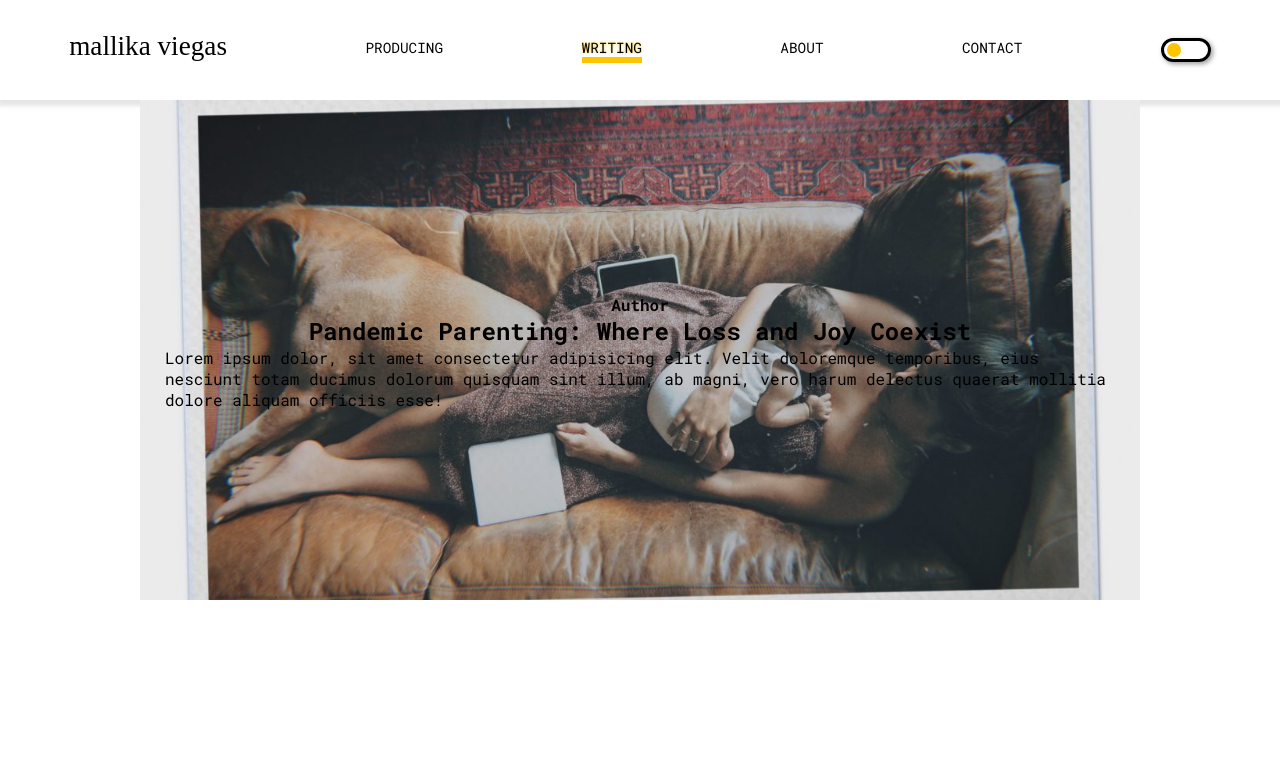
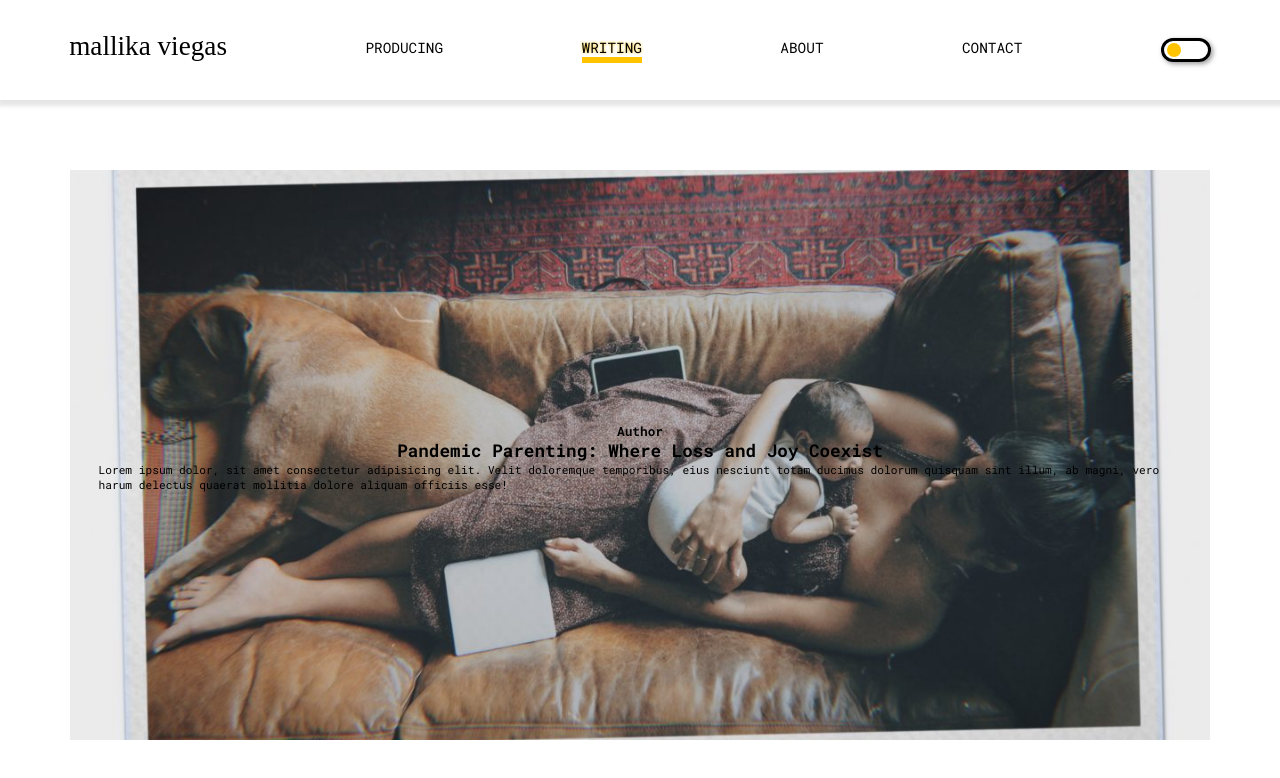
Before and after one commit to raps2019/mallika-viegas, a React (Create React App) app: page /writing in a window 1280 px wide. Shown: the top 778 px of the page. Built offline with nearby package versions, Linux system fonts and the light colour scheme; a web font is replaced by a local one.

Commit message:
refactored side navbar status to use useContext hook

```diff
--- a/src/components/navbar/Navbar.js
+++ b/src/components/navbar/Navbar.js
@@ -1,43 +1,52 @@
 import React, { useState, useEffect, useRef } from 'react';
 import { useViewport } from '../../contexts/ViewportProvider';
+import { useSideNavbar } from '../../contexts/SideNavbarProvider';
 import MenuToggleButton from './menuToggleButton/MenuToggleButton';
 import TopNavbar from './TopNavbar';
 import SideNavbar from './SideNavbar';
 
 const Navbar = () => {
-  const [sideNavbar, setSideNavbar] = useState(false);
-  const [sideNavbarOpen, setSideNavbarOpen] = useState(false);
-  const { width } = useViewport();
+  const {
+    sideNavbar,
+    sideNavbarOpen,
+    toggleSideNavbar,
+    handleNavLinkClick,
+    handleClickOutsideNav,
+  } = useSideNavbar();
 
-  const toggleSideNavbar = () => {
-    if (sideNavbarOpen) {
-      setSideNavbarOpen(false);
-    } else {
-      setSideNavbarOpen(true);
-    }
-  };
+  // const [sideNavbar, setSideNavbar] = useState(false);
+  // const [sideNavbarOpen, setSideNavbarOpen] = useState(false);
+  // const { width } = useViewport();
 
-  const handleNavLinkClick = () => {
-    if (sideNavbarOpen) {
-      setSideNavbarOpen(false);
-    } else {
-      return;
-    }
-  };
+  // const toggleSideNavbar = () => {
+  //   if (sideNavbarOpen) {
+  //     setSideNavbarOpen(false);
+  //   } else {
+  //     setSideNavbarOpen(true);
+  //   }
+  // };
 
-  const handleClickOutsideNav = () => {
-    if (sideNavbarOpen) {
-      setSideNavbarOpen(false);
-    }
-  };
+  // const handleNavLinkClick = () => {
+  //   if (sideNavbarOpen) {
+  //     setSideNavbarOpen(false);
+  //   } else {
+  //     return;
+  //   }
+  // };
 
-  useEffect(() => {
-    if (width <= 1024) {
-      setSideNavbar(true);
-    } else {
-      setSideNavbar(false);
-    }
-  }, [width]);
+  // const handleClickOutsideNav = () => {
+  //   if (sideNavbarOpen) {
+  //     setSideNavbarOpen(false);
+  //   }
+  // };
+
+  // useEffect(() => {
+  //   if (width <= 1024) {
+  //     setSideNavbar(true);
+  //   } else {
+  //     setSideNavbar(false);
+  //   }
+  // }, [width]);
 
   return (
     <>
--- a/src/components/navbar/Navbar.styles.js
+++ b/src/components/navbar/Navbar.styles.js
@@ -11,6 +11,9 @@ export const TopNavbarContainer = styled.div`
 `;
 
 export const SideNavbarContainer = styled.div`
+  position: absolute;
+  top: 0;
+  left: 0;
   width: 230px;
   height: 100vh;
   display: flex;
@@ -19,7 +22,7 @@ export const SideNavbarContainer = styled.div`
   transition: all 250ms ease-in;
   box-shadow: 2px 2px 4px 4px rgba(0,0,0,.1);
   padding: 3rem 0;
-
+  z-index: 10;
 
   @media screen and (max-width: 540px) {
     width: 100vw;
--- a/src/components/navbar/menuToggleButton/MenuToggleButton.styles.js
+++ b/src/components/navbar/menuToggleButton/MenuToggleButton.styles.js
@@ -13,7 +13,7 @@ background: transparent;
 border: none;
 cursor: pointer;
 padding: 0;
-z-index: 10;
+z-index: 11;
 
 &:focus {
   outline:none;
--- a/src/components/pages/portfolio/PortfolioItem.js
+++ b/src/components/pages/portfolio/PortfolioItem.js
@@ -3,7 +3,7 @@ import * as Styled from './PortfolioItem.styles';
 
 const PortfolioItem = ({ item }) => {
   return (
-    <Styled.Container>
+    // <Styled.Container>
     <Styled.ImageWrapper>
       <img src={item.img} alt=""></img>
       <Styled.TextWrapper>
@@ -13,7 +13,7 @@ const PortfolioItem = ({ item }) => {
         <Styled.TextTwo>{item.description}</Styled.TextTwo>
       </Styled.TextWrapper>
     </Styled.ImageWrapper>
-    </Styled.Container>
+    // </Styled.Container>
   );
 };
 
--- a/src/components/pages/portfolio/PortfolioItem.styles.js
+++ b/src/components/pages/portfolio/PortfolioItem.styles.js
@@ -3,21 +3,19 @@ import styled from 'styled-components';
 const imgWidth = 1000;
 const imgHeight = 1000;
 
-export const Container = styled.div`
-display: flex;
-width: 100%;
-justify-content: center;
-`
-
+// export const Container = styled.div`
+//   display: flex;
+//   width: 100%;
+//   justify-content: center;
+// `;
 
 export const ImageWrapper = styled.div`
   position: relative;
-  /* height: ${imgWidth}px;
-  width: ${imgHeight}px; */
+  width: 100%;
+  /* max-width: ${imgWidth}px; */
 
   & > img {
     width: 100%;
-    max-width: 1000px;
     height: auto;
   }
 `;
@@ -33,14 +31,20 @@ export const TextWrapper = styled.div`
   align-items: center;
   justify-content: center;
   font-family: 'Roboto Mono', monospace;
-  /* background:red; */
 `;
 
+export const HeadingOne = styled.h3`
+  font-size: 1.1rem;
+`;
 
-export const HeadingOne = styled.h3`
-font-size: 1.5rem;
-`
-export const HeadingTwo = styled.h4``
+export const HeadingTwo = styled.h4`
+font-size: 0.8rem;
+`;
 
-export const TextOne = styled.p``
-export const TextTwo = styled.p``
+export const TextOne = styled.p`
+font-size: 0.75rem;
+`;
+
+export const TextTwo = styled.p`
+font-size: 0.70rem;
+`;
--- a/src/components/pages/portfolio/writing/Writing.js
+++ /dev/null
@@ -1,13 +0,0 @@
-import React from 'react'
-import { writingData } from './writingData'
-import PortfolioItem from '../PortfolioItem'
-
-const Writing = () => {
-  return (
-    <div>
-      <PortfolioItem item={writingData[0]}></PortfolioItem>
-    </div>
-  )
-}
-
-export default Writing
--- /dev/null
+++ b/src/components/pages/writing/Writing.js
@@ -0,0 +1,19 @@
+import React from 'react';
+import { writingData } from './writingData';
+import PortfolioItem from '../portfolio/PortfolioItem';
+import {
+  GlobalPageContainer,
+  GlobalContentContainer,
+} from '../../../globalStyles/GlobalStyles';
+
+const Writing = () => {
+  return (
+    <GlobalPageContainer>
+      <GlobalContentContainer>
+        <PortfolioItem item={writingData[0]}></PortfolioItem>
+      </GlobalContentContainer>
+    </GlobalPageContainer>
+  );
+};
+
+export default Writing;
--- /dev/null
+++ b/src/contexts/SideNavbarProvider.js
@@ -0,0 +1,75 @@
+import React, { useEffect, useState } from 'react';
+import { useViewport } from './ViewportProvider';
+
+const SideNavbarContext = React.createContext({});
+
+const SideNavbarProvider = ({ children }) => {
+  const { width } = useViewport();
+
+  const [sideNavbar, setSideNavbar] = useState(false);
+  const [sideNavbarOpen, setSideNavbarOpen] = useState(false);
+
+  const toggleSideNavbar = () => {
+    if (sideNavbarOpen) {
+      setSideNavbarOpen(false);
+    } else {
+      setSideNavbarOpen(true);
+    }
+  };
+
+  const handleNavLinkClick = () => {
+    if (sideNavbarOpen) {
+      setSideNavbarOpen(false);
+    } else {
+      return;
+    }
+  };
+
+  const handleClickOutsideNav = () => {
+    if (sideNavbarOpen) {
+      setSideNavbarOpen(false);
+    }
+  };
+
+  useEffect(() => {
+    if (width <= 1024) {
+      setSideNavbar(true);
+    } else {
+      setSideNavbar(false);
+    }
+  }, [width]);
+
+  return (
+    <SideNavbarContext.Provider
+      value={{
+        sideNavbar,
+        sideNavbarOpen,
+        toggleSideNavbar,
+        handleNavLinkClick,
+        handleClickOutsideNav,
+      }}
+    >
+      {children}
+    </SideNavbarContext.Provider>
+  );
+};
+
+export const useSideNavbar = () => {
+  const {
+    sideNavbar,
+    sideNavbarOpen,
+    toggleSideNavbar,
+    handleNavLinkClick,
+    handleClickOutsideNav,
+  } = React.useContext(SideNavbarContext);
+
+  return {
+    sideNavbar,
+    sideNavbarOpen,
+    toggleSideNavbar,
+    handleNavLinkClick,
+    handleClickOutsideNav,
+  };
+};
+
+export default SideNavbarProvider;
--- a/src/globalStyles/GlobalStyles.js
+++ b/src/globalStyles/GlobalStyles.js
@@ -13,10 +13,19 @@ const GlobalStyle = createGlobalStyle`
 export const GlobalPageContainer = styled.div`
 /* z-index: 1; */
 width: 100%;
-margin-right: auto;
+padding: 20px;
+/* margin-right: auto; */
+display: flex;
+align-items: center;
+justify-content: center;
 
 @media screen and (max-width: 991px) {
 }
 `
 
+export const GlobalContentContainer = styled.div`
+    width: 1300px;
+    padding: 50px;
+`
+
 export default GlobalStyle;
```
Also changed, not shown: src/App.js (+6 -3 lines), src/components/pages/producing/Producing.js (renamed from src/components/pages/portfolio/producing/Producing.js), src/components/pages/writing/images/writing1.jpg (renamed from src/components/pages/portfolio/writing/images/writing1.jpg), src/components/pages/writing/writingData.js (renamed from src/components/pages/portfolio/writing/writingData.js).
